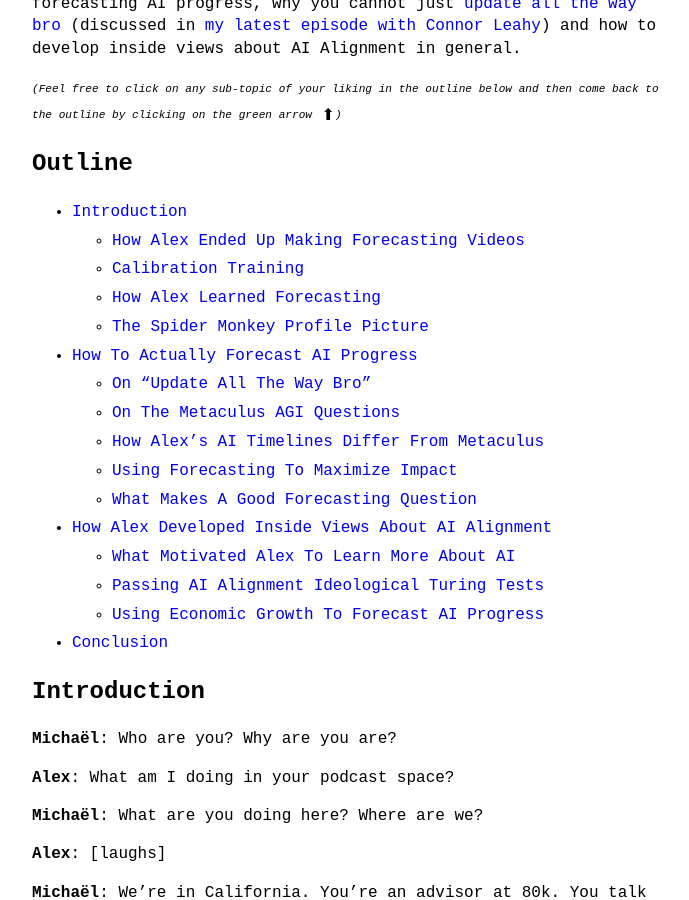
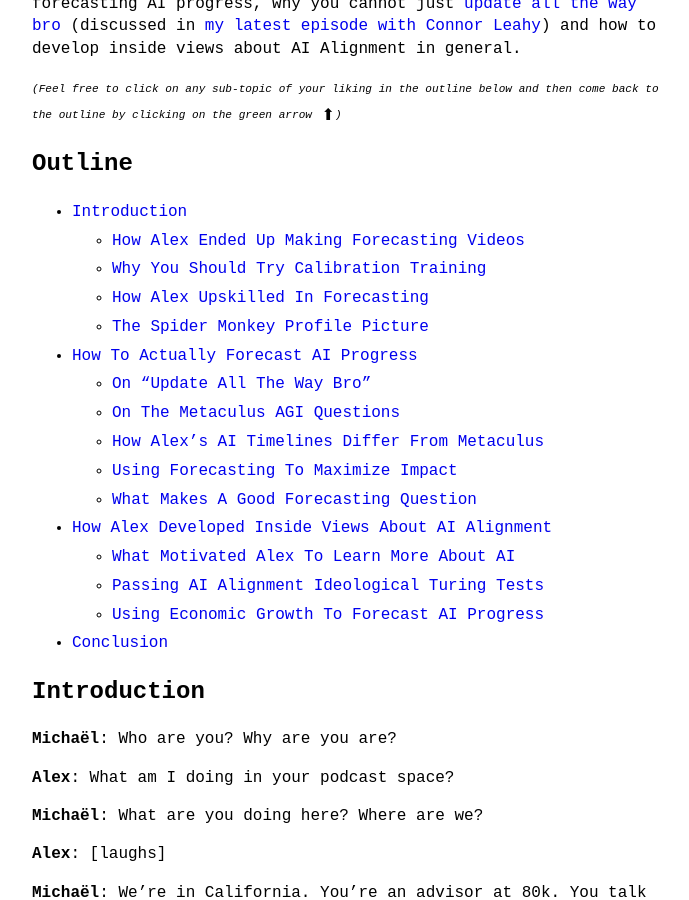
Before and after one commit to theinsideview/theinsideview.github.io, a Jekyll site: the page built from _posts/2022-09-05-alex.md, in a window 1280 px wide and 900 px high, scrolled down 901 px. Shown: the whole window, without its empty margins (288-977 px from the left). Built offline with Jekyll 4.4.1, drawn with Linux system fonts in a browser that asks for light colours; some of the changed text lies outside the part shown.

Commit message:
headline

```diff
--- a/_posts/2022-09-05-alex.md
+++ b/_posts/2022-09-05-alex.md
@@ -18,8 +18,8 @@
 # Outline
 * [Introduction](#introduction)
     * [How Alex Ended Up Making Forecasting Videos](#how-alex-ended-up-making-forecasting-videos)
-    * [Calibration Training](#calibration-training)
-    * [How Alex Learned Forecasting](#how-alex-learned-forecasting)
+    * [Why You Should Try Calibration Training](#why-you-should-try-calibration-training)
+    * [How Alex Upskilled In Forecasting](#how-alex-upskilled-in-forecasting)
     * [The Spider Monkey Profile Picture](#the-spider-monkey-profile-picture)
 * [How To Actually Forecast AI Progress](#how-to-actually-forecast-ai-progress)
     * [On "Update All The Way Bro"](#on-update-all-the-way-bro)
@@ -88,7 +88,7 @@
 **Alex**:
 It's probably true, but I think most important conditional on someone deciding to watch it. And then, I think it's one of the things that's cool about forecasting, is you can practice it a bit and you can just get a decent bit of low-hanging fruit straight away. It's just about making better judgements in general. And so, sure, the people who have decided to practice might watch the videos, but there's been 5000 views on the first one or something. And I think there are tons of people who could benefit from doing a few hours forecasting practice, loads more than that. <a href="#outline">⬆</a>
 
-## Calibration Training
+## Why You Should Try Calibration Training
 
 **Michaël**:
 Yeah. So, I think one of the first things in the video is trying out The [Good Judgment Project forecasting calibration](https://goodjudgment.com/services/online-training/).
@@ -141,7 +141,7 @@
 **Alex**:
 So, if some forecaster had empirically been under confident at 50%, it would take their forecast and shift it up a bit before it put it into the average. I didn't do that myself. Actually, I was relatively well calibrated by the time I finished the thing. But I think the reason I got better calibrated was doing something like that but more subjective, it's more just like, "Oh, I feel about this sure." I actually just... Empirically now, I'm pretty good at going, "I feel about this sure. Oh, that's 70%," or, "I feel about this sure, that's one in three." <a href="#outline">⬆</a>
 
-## How Alex Learned Forecasting
+## How Alex Upskilled In Forecasting
 
 **Michaël**:
 It seems you were actually already pretty good when you started doing the video. How did you get good to begin with?
```
